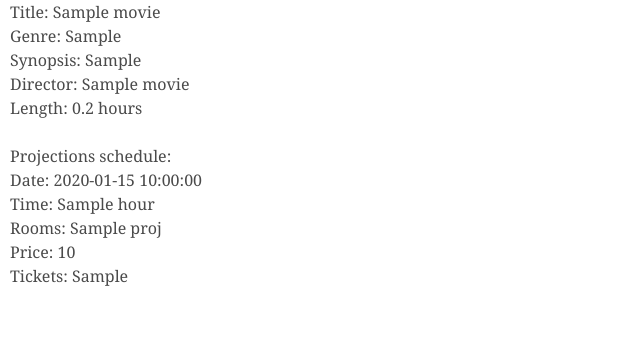
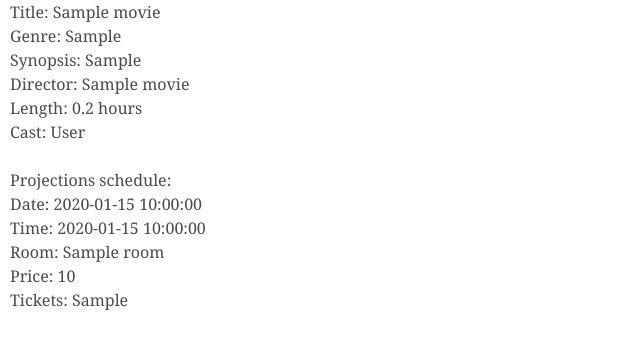
Before and after one commit to owsky/Cinema, a Flask app: template templates/user/movie_info.html in a window 1280 px wide. Shown: the part 56-405 px from the top of the page, without its empty margins (0-640 px from the left). Run offline with Flask 2, Linux system fonts and the light colour scheme; the template is opened without the code that fills it: most values are stand-ins (such as "Sample title", 1, 10 or a date in 2020).

Commit message:
Added cast

```diff
--- a/templates/user/movie_info.html
+++ b/templates/user/movie_info.html
@@ -5,29 +5,33 @@
         Genre: {{ movie.movies_genre }} <br>
         Synopsis: {{ movie.movies_synopsis }} <br>
         Director: {{ movie.directors_name }} <br>
-        Length: {{ (movie.movies_duration/60) | round(1) }} hours
-        <br><br>
+        Length: {{ (movie.movies_duration/60) | round(1) }} hours <br>
+        Cast:
+        {% for c in cast %}
+            {{ c.actors_fullname }}
+        {% endfor %} <br>
+        <br>
     </ul>
     Projections schedule: <br>
-    {% if proj == None %}
-    We're sorry. There are no scheduled projections at the moment
-    {% else %}
-    <ul>
-        {% for p in proj %}
-            Date: {{ date }}<br>
-            Time: {{ hour }} <br>
-            Rooms: {{ p.rooms_name }}<br>
-            Price: {{ p.projections_price }}<br>
-            Tickets: {{ tl }} <br>
+    {% if projections %}
+        <ul>
+        {% for p in projections %}
+            Date: {{ p.date }}<br>
+            Time: {{ p.time }} <br>
+            Room: {{ p.room }}<br>
+            Price: {{ p.price }}<br>
+            Tickets: {{ p.tickets_left }} <br>
             <br>
-            {% if tl > 0 and current_user.is_authenticated %}
+            {% if p.tickets_left > 0 and current_user.is_authenticated %}
             Do you want to reserve a ticket?
             <form action="{{ url_for('movie_info', title=movie.movies_title) }}" method="POST">
                 <input type="submit">
-                <input type="hidden" name="proj" value="{{ p.projections_id }}">
+                <input type="hidden" name="proj" value="{{ p.id }}">
             </form><br>
             {% endif %}
         {% endfor %}
     </ul>
+    {% else %}
+        We're sorry. There are no scheduled projections at the moment
     {% endif %}
 {% endblock %}
```
